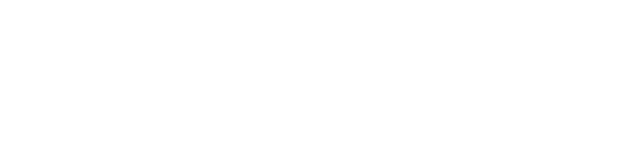
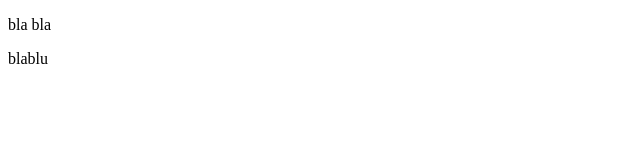
Before and after one commit to Artem-dp/test, a plain HTML site: page index.html in a window 1280 px wide. Shown: the full height of the page, 0-640 px from the left. Drawn offline with Linux system fonts and the light colour scheme.

Commit message:
some commit

```diff
--- a/index.html
+++ b/index.html
@@ -6,6 +6,7 @@
     <title>Document</title>
 </head>
 <body>
-
+    <p>bla bla</p>
+    <p>blablu</p>
 </body>
 </html>
```
